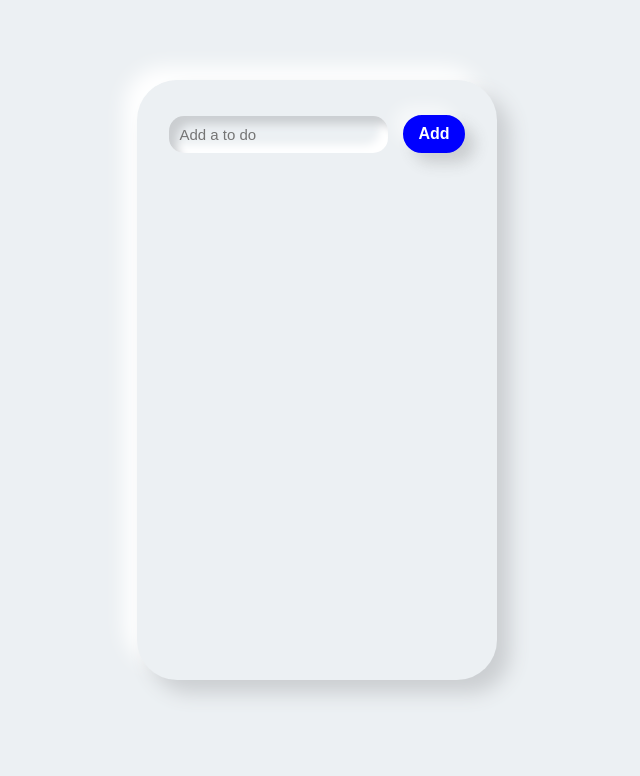
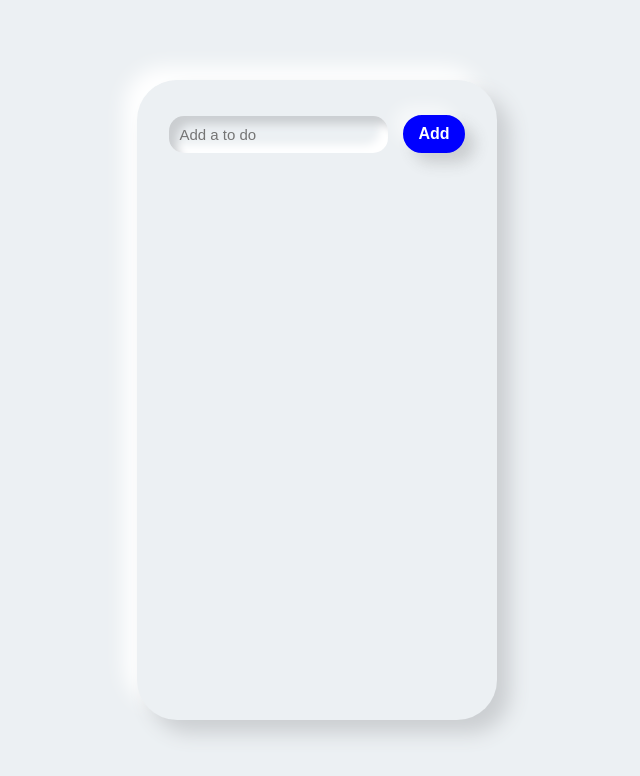
Before and after one commit to FriederikeM/To-Do-App, a React (Create React App) app: page / in a window 1280 px wide. Shown: the top 776 px of the page, without its empty margins (323-963 px from the left). Built offline with nearby package versions, Linux system fonts and the light colour scheme.

Commit message:
Turn App into grid with header, main, footer

```diff
--- a/src/App.css
+++ b/src/App.css
@@ -17,21 +17,45 @@ body {
   font-family: sans-serif;
   text-align: center;
   border: none;
-  height: 600px;
+  height: 640px;
   width: 360px;
   max-width: 700px;
   border-radius: 40px;
   box-shadow: 13px 13px 20px #cbced1, -13px -13px 20px #ffffff;
   background-color: #ecf0f3;
-  display: flex;
-  flex-direction: column;
+  display: grid;
+  grid-template-rows: [header] 100px [content] 480px [footer] 60px;
   margin: 80px 0;
 }
 
+header {
+  grid-row: header;
+}
+
 main {
+  grid-row: content;
   padding-top: 30px;
   display: flex;
-  flex-direction: column;
+  flex-wrap: wrap;
+  align-items: center;
+  justify-content: center;
+  overflow-y: scroll;
+  padding: 5px;
+  /* box-shadow: inset 5px 5px 15px rgba(128, 128, 128, 0.5); */
+}
+
+main::after {
+  content: "";
+  display: block;
+  height: 15px;
+  width: 100%;
+}
+
+footer {
+  grid-row: footer;
+  background-color: white;
+  border-radius: 0 0 40px 40px;
+  display: flex;
   align-items: center;
   justify-content: center;
 }
```
